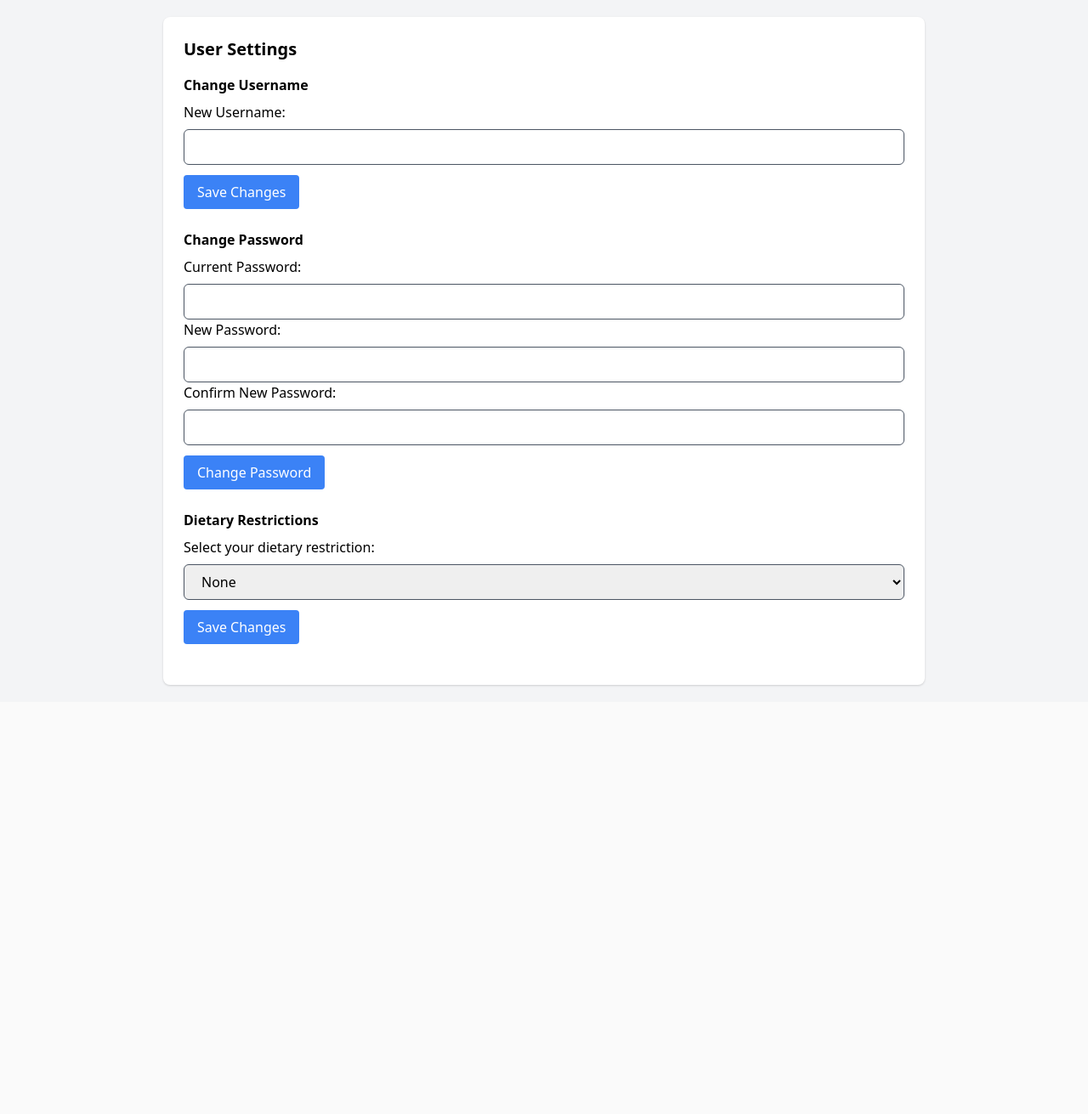
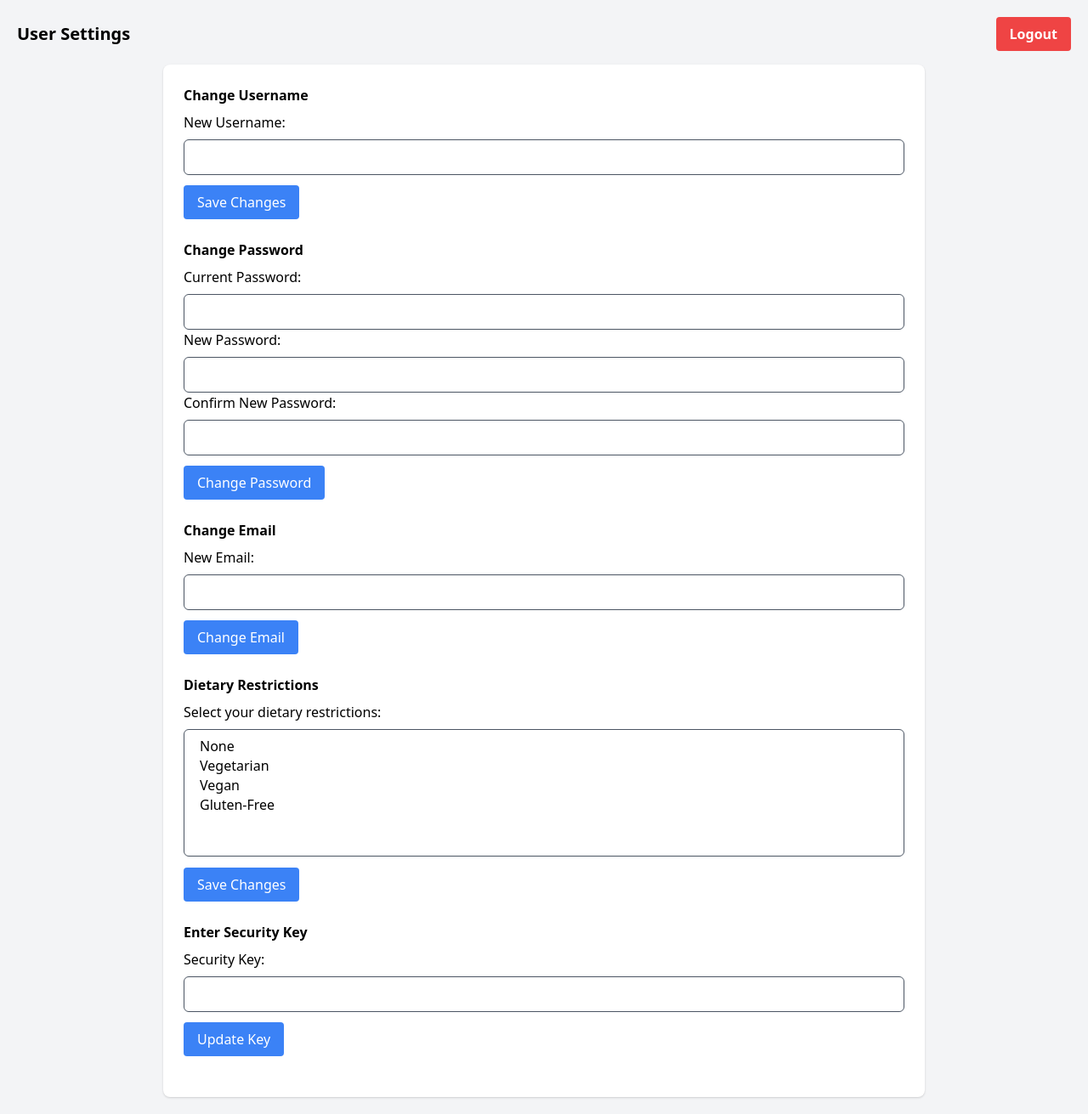
Before and after one commit to pateyu/CookbookProject, a Flask app: page /settings in a window 1280 px wide. Shown: the whole page at 85% size. Before the commit the page ends 808 px from the top, so only its background shows below. Run offline with Flask 3, Linux system fonts and the light colour scheme.

Commit message:
added functions to settings

```diff
--- a/app.py
+++ b/app.py
@@ -1,17 +1,18 @@
-from flask import Flask, render_template, request, jsonify, redirect, url_for
+from flask import Flask, render_template, request, jsonify, redirect, url_for, session
 import sqlite3
+import os
 
 app = Flask(__name__)
-DATABASE = 'database.db'  # Your SQLite database file
+app.secret_key = os.urandom(24)  # Generates a random key for the session
+
+DATABASE = 'database.db'
 
 def get_db_connection():
-    """Establishes a connection to the SQLite database."""
     conn = sqlite3.connect(DATABASE)
     conn.row_factory = sqlite3.Row
     return conn
 
 def init_db():
-    """Initializes the database by running the SQL script."""
     with app.app_context():
         db = get_db_connection()
         with open('setup.sql', 'r') as f:
@@ -21,21 +22,18 @@ def init_db():
 
 @app.route('/')
 def index():
-    """Render the main login page."""
     return render_template('login.html')
 
 @app.route('/signup', methods=['GET', 'POST'])
 def signup():
-    """Handles user signup requests."""
     if request.method == 'POST':
         data = request.get_json()
         username = data['username']
-        password = data['password']  # Consider hashing this password with bcrypt or similar
+        password = data['password']
         email = data['email']
         conn = get_db_connection()
         try:
-            conn.execute('INSERT INTO account (username, email, password) VALUES (?, ?, ?)',
-                         (username, email, password))
+            conn.execute('INSERT INTO account (username, email, password) VALUES (?, ?, ?)', (username, email, password))
             conn.commit()
         except sqlite3.IntegrityError:
             return jsonify({'success': False, 'message': 'Username or email already exists'}), 409
@@ -46,24 +44,97 @@ def signup():
 
 @app.route('/login', methods=['POST'])
 def login():
-    """Handles user login requests."""
-    data = request.get_json()
-    if data and 'username' in data and 'password' in data:
-        username = data['username']
-        conn = get_db_connection()
-        user = conn.execute('SELECT * FROM account WHERE username = ? AND password = ?', (username, data['password'])).fetchone()
-        conn.close()
-        if user:
-            return redirect(url_for('settings'))
-        else:
-            return jsonify({'message': 'Login failed'}), 401
+    data = request.get_json()  # Use get_json() to parse incoming JSON data
+    username = data['username']
+    password = data['password']
+    conn = get_db_connection()
+    user = conn.execute('SELECT * FROM account WHERE username = ? AND password = ?', (username, password)).fetchone()
+    conn.close()
+    if user:
+        session['user_id'] = user['id']
+        return jsonify({'message': 'Login successful', 'redirect': url_for('settings')}), 200
     else:
-        return jsonify({'message': 'Bad request, username or password missing'}), 400
+        return jsonify({'message': 'Login failed'}), 401
+
+@app.route('/logout')
+def logout():
+    session.clear()
+    return redirect(url_for('index'))
 
 @app.route('/settings')
 def settings():
-    """Render the settings page."""
     return render_template('settings.html')
+
+@app.route('/change_username', methods=['POST'])
+def change_username():
+    username = request.form['username']
+    user_id = session.get('user_id')
+    if not user_id:
+        return jsonify({'message': 'User not logged in'}), 403
+    conn = get_db_connection()
+    try:
+        conn.execute('UPDATE account SET username = ? WHERE id = ?', (username, user_id))
+        conn.commit()
+        response = {'message': 'Username successfully updated'}
+        status_code = 200
+    except Exception as e:
+        conn.rollback()
+        response = {'message': 'Failed to update username', 'error': str(e)}
+        status_code = 500
+    finally:
+        conn.close()
+    return jsonify(response), status_code
+
+
+@app.route('/change_password', methods=['POST'])
+def change_password():
+    current_password = request.form['current_password']
+    new_password = request.form['new_password']
+    user_id = session.get('user_id')
+    if not user_id:
+        return jsonify({'message': 'User not logged in'}), 403
+
+    conn = get_db_connection()
+    try:
+        user = conn.execute('SELECT * FROM account WHERE id = ? AND password = ?', (user_id, current_password)).fetchone()
+        if user:
+            conn.execute('UPDATE account SET password = ? WHERE id = ?', (new_password, user_id))
+            conn.commit()
+            response = {'message': 'Password successfully updated'}
+            status_code = 200
+        else:
+            response = {'message': 'Current password is incorrect'}
+            status_code = 401
+    except Exception as e:
+        conn.rollback()
+        response = {'message': 'Failed to update password', 'error': str(e)}
+        status_code = 500
+    finally:
+        conn.close()
+
+    return jsonify(response), status_code
+@app.route('/change_email', methods=['POST'])
+def change_email():
+    email = request.form['email']
+    user_id = session.get('user_id')
+    if not user_id:
+        return jsonify({'message': 'User not logged in'}), 403
+
+    conn = get_db_connection()
+    try:
+        conn.execute('UPDATE account SET email = ? WHERE id = ?', (email, user_id))
+        conn.commit()
+        response = {'message': 'Email successfully updated'}
+        status_code = 200
+    except Exception as e:
+        conn.rollback()
+        response = {'message': 'Failed to update email', 'error': str(e)}
+        status_code = 500
+    finally:
+        conn.close()
+
+    return jsonify(response), status_code
+
 
 if __name__ == '__main__':
     init_db()  # Initialize the database tables from setup.sql on start
--- /dev/null
+++ b/static/settings.js
@@ -0,0 +1,40 @@
+document.addEventListener("DOMContentLoaded", function () {
+  const usernameForm = document.getElementById("username-form");
+  const passwordForm = document.getElementById("password-form");
+  const emailForm = document.getElementById("email-form");
+
+  usernameForm.addEventListener("submit", function (event) {
+    event.preventDefault();
+    submitForm(usernameForm, "/change_username");
+  });
+
+  passwordForm.addEventListener("submit", function (event) {
+    event.preventDefault();
+    submitForm(passwordForm, "/change_password");
+  });
+
+  emailForm.addEventListener("submit", function (event) {
+    event.preventDefault();
+    submitForm(emailForm, "/change_email");
+  });
+
+  function submitForm(form, actionUrl) {
+    const formData = new FormData(form);
+    fetch(actionUrl, {
+      method: "POST",
+      body: formData,
+    })
+      .then((response) => response.json()) // Parse JSON response
+      .then((data) => {
+        if (data.message) {
+          alert(data.message);
+        } else {
+          throw new Error("Unexpected response from server");
+        }
+      })
+      .catch((error) => {
+        console.error("Error:", error);
+        alert("An error occurred: " + error.message);
+      });
+  }
+});
--- a/templates/settings.html
+++ b/templates/settings.html
@@ -1,39 +1,106 @@
 <!DOCTYPE html>
 <html lang="en">
   <head>
-    <meta charset="UTF-8">
-    <meta name="viewport" content="width=device-width, initial-scale=1.0">
+    <meta charset="UTF-8" />
+    <meta name="viewport" content="width=device-width, initial-scale=1.0" />
     <title>Settings Page</title>
-    <link href="https://cdn.jsdelivr.net/npm/tailwindcss@2.2.19/dist/tailwind.min.css" rel="stylesheet">
+    <link
+      href="https://cdn.jsdelivr.net/npm/tailwindcss@2.2.19/dist/tailwind.min.css"
+      rel="stylesheet"
+    />
+    <script src="/static/settings.js"></script>
   </head>
   <body class="bg-gray-100 p-5">
+    <div class="flex justify-between items-center mb-4">
+      <h1 class="text-xl font-semibold">User Settings</h1>
+      <button
+        onclick="location.href='/logout';"
+        class="px-4 py-2 bg-red-500 text-white font-semibold rounded hover:bg-red-700 transition"
+      >
+        Logout
+      </button>
+    </div>
     <div class="max-w-4xl mx-auto p-6 bg-white rounded-lg shadow">
-        <h1 class="text-xl font-semibold mb-4">User Settings</h1>
-
       <!-- Change Username -->
       <div class="mb-6">
         <h2 class="font-bold mb-2">Change Username</h2>
-            <form action="/change_username" method="POST">
+        <form id="username-form" action="/change_username" method="POST">
           <label for="username" class="block mb-2">New Username:</label>
-                <input type="text" id="username" name="username" class="form-input px-4 py-2 w-full border border-gray-600 rounded-md" required>
-                <button type="submit" class="mt-3 px-4 py-2 bg-blue-500 text-white rounded hover:bg-blue-700 transition">Save Changes</button>
+          <input
+            type="text"
+            id="username"
+            name="username"
+            class="form-input px-4 py-2 w-full border border-gray-600 rounded-md"
+            required
+          />
+          <button
+            type="submit"
+            class="mt-3 px-4 py-2 bg-blue-500 text-white rounded hover:bg-blue-700 transition"
+          >
+            Save Changes
+          </button>
         </form>
       </div>
 
       <!-- Change Password -->
       <div class="mb-6">
         <h2 class="font-bold mb-2">Change Password</h2>
-            <form action="/change_password" method="POST">
-                <label for="current_password" class="block mb-2">Current Password:</label>
-                <input type="password" id="current_password" name="current_password" class="form-input px-4 py-2 w-full border border-gray-600 rounded-md" required>
+        <form id="password-form" action="/change_password" method="POST">
+          <label for="current_password" class="block mb-2"
+            >Current Password:</label
+          >
+          <input
+            type="password"
+            id="current_password"
+            name="current_password"
+            class="form-input px-4 py-2 w-full border border-gray-600 rounded-md"
+            required
+          />
+          <label for="new_password" class="block mb-2">New Password:</label>
+          <input
+            type="password"
+            id="new_password"
+            name="new_password"
+            class="form-input px-4 py-2 w-full border border-gray-600 rounded-md"
+            required
+          />
+          <label for="confirm_password" class="block mb-2"
+            >Confirm New Password:</label
+          >
+          <input
+            type="password"
+            id="confirm_password"
+            name="confirm_password"
+            class="form-input px-4 py-2 w-full border border-gray-600 rounded-md"
+            required
+          />
+          <button
+            type="submit"
+            class="mt-3 px-4 py-2 bg-blue-500 text-white rounded hover:bg-blue-700 transition"
+          >
+            Change Password
+          </button>
+        </form>
+      </div>
 
-                <label for="new_password" class="block mb-2">New Password:</label>
-                <input type="password" id="new_password" name="new_password" class="form-input px-4 py-2 w-full border border-gray-600 rounded-md" required>
-
-                <label for="confirm_password" class="block mb-2">Confirm New Password:</label>
-                <input type="password" id="confirm_password" name="confirm_password" class="form-input px-4 py-2 w-full border border-gray-600 rounded-md" required>
-
-                <button type="submit" class="mt-3 px-4 py-2 bg-blue-500 text-white rounded hover:bg-blue-700 transition">Change Password</button>
+      <!-- Change Email -->
+      <div class="mb-6">
+        <h2 class="font-bold mb-2">Change Email</h2>
+        <form id="email-form" action="/change_email" method="POST">
+          <label for="email" class="block mb-2">New Email:</label>
+          <input
+            type="email"
+            id="email"
+            name="email"
+            class="form-input px-4 py-2 w-full border border-gray-600 rounded-md"
+            required
+          />
+          <button
+            type="submit"
+            class="mt-3 px-4 py-2 bg-blue-500 text-white rounded hover:bg-blue-700 transition"
+          >
+            Change Email
+          </button>
         </form>
       </div>
 
@@ -41,14 +108,48 @@
       <div class="mb-6">
         <h2 class="font-bold mb-2">Dietary Restrictions</h2>
         <form action="/update_diet" method="POST">
-                <label for="diet" class="block mb-2">Select your dietary restriction:</label>
-                <select id="diet" name="diet" class="form-select px-4 py-2 w-full border border-gray-600 rounded-md">
+          <label for="diet" class="block mb-2"
+            >Select your dietary restrictions:</label
+          >
+          <select
+            id="diet"
+            name="diet"
+            multiple
+            class="form-select px-4 py-2 w-full border border-gray-600 rounded-md"
+            style="height: 150px"
+          >
             <option value="none">None</option>
             <option value="vegetarian">Vegetarian</option>
             <option value="vegan">Vegan</option>
             <option value="gluten_free">Gluten-Free</option>
           </select>
-                <button type="submit" class="mt-3 px-4 py-2 bg-blue-500 text-white rounded hover:bg-blue-700 transition">Save Changes</button>
+          <button
+            type="submit"
+            class="mt-3 px-4 py-2 bg-blue-500 text-white rounded hover:bg-blue-700 transition"
+          >
+            Save Changes
+          </button>
+        </form>
+      </div>
+
+      <!-- Enter Security Key -->
+      <div class="mb-6">
+        <h2 class="font-bold mb-2">Enter Security Key</h2>
+        <form action="/update_security_key" method="POST">
+          <label for="security_key" class="block mb-2">Security Key:</label>
+          <input
+            type="text"
+            id="security_key"
+            name="security_key"
+            class="form-input px-4 py-2 w-full border border-gray-600 rounded-md"
+            required
+          />
+          <button
+            type="submit"
+            class="mt-3 px-4 py-2 bg-blue-500 text-white rounded hover:bg-blue-700 transition"
+          >
+            Update Key
+          </button>
         </form>
       </div>
     </div>
```
Also changed, not shown: static/login.js (+18 -17 lines), database.db. Lines whose indentation alone changed are shown as unchanged.
